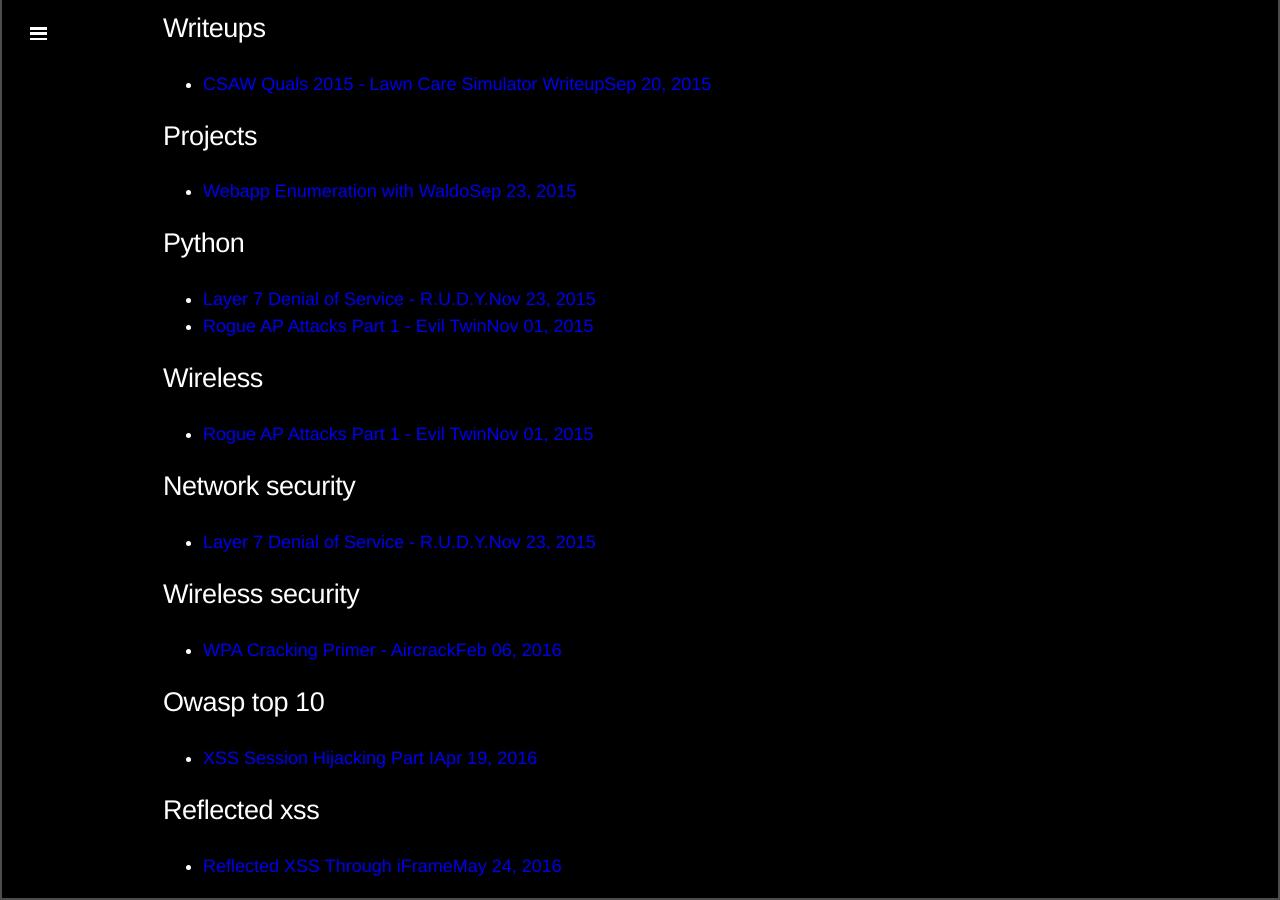
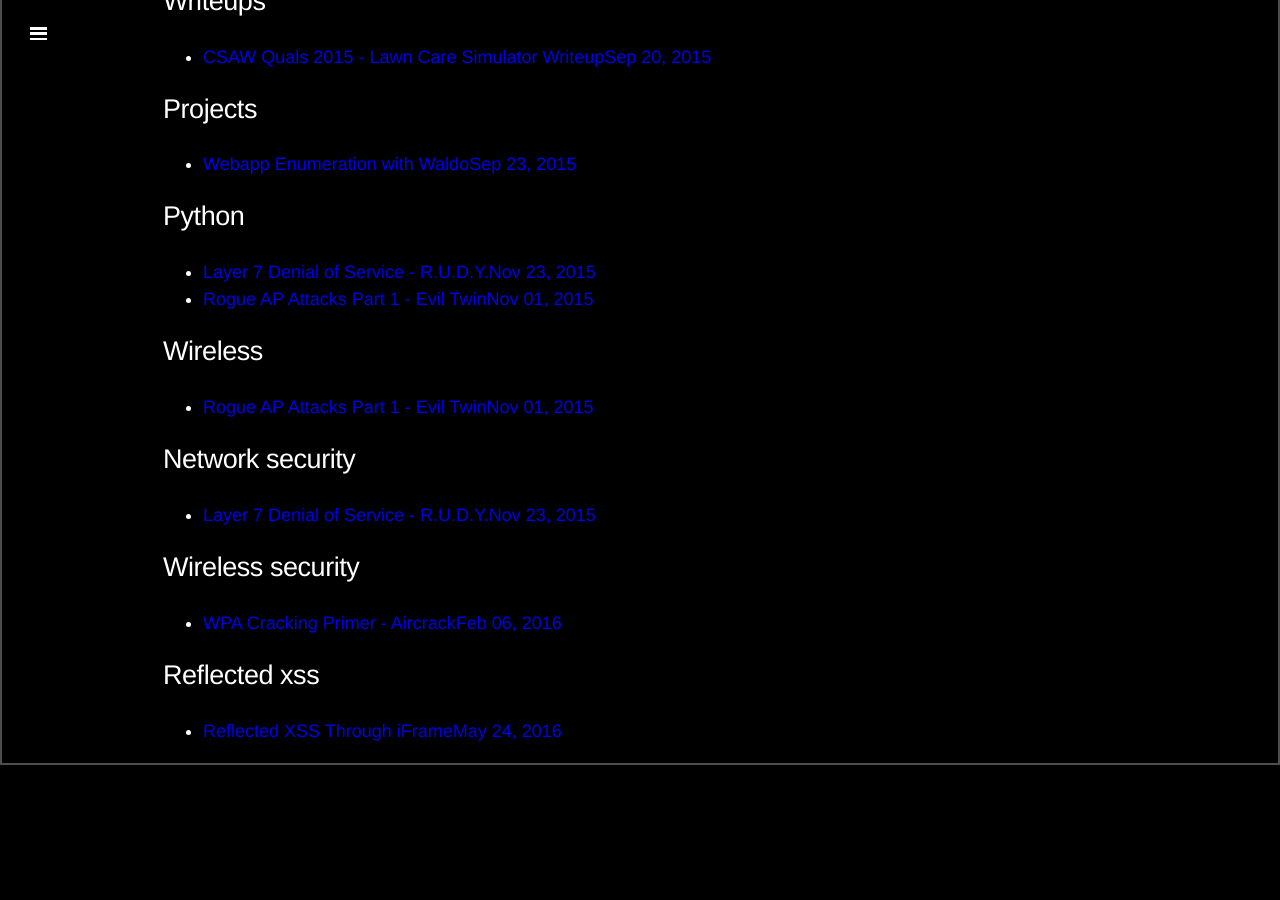
Before and after one commit to s0lst1c3/s0lst1c3.github.io, a Jekyll site: the page built from category.html, in a window 1280 px wide and 900 px high, scrolled down 836 px. Built offline with Jekyll 4.4.1, drawn with Linux system fonts in a browser that asks for light colours; Markdown is read by kramdown in place of the engine named in the settings; after the commit the page ends 1601 px from its top, so only the background shows below that.

Commit message:
Update 2016-04-19-xss-session-hijacking-i.md

```diff
--- a/_posts/2016-04-19-xss-session-hijacking-i.md
+++ b/_posts/2016-04-19-xss-session-hijacking-i.md
@@ -3,7 +3,6 @@
 title: XSS Session Hijacking Part I
 categories:
 - web hacking
-- owasp top 10
 ---
 
 ![pwnt]({{ site.baseurl }}images/cookie-stealers/no-redirect/no-redirect-pwnt.png)
```
